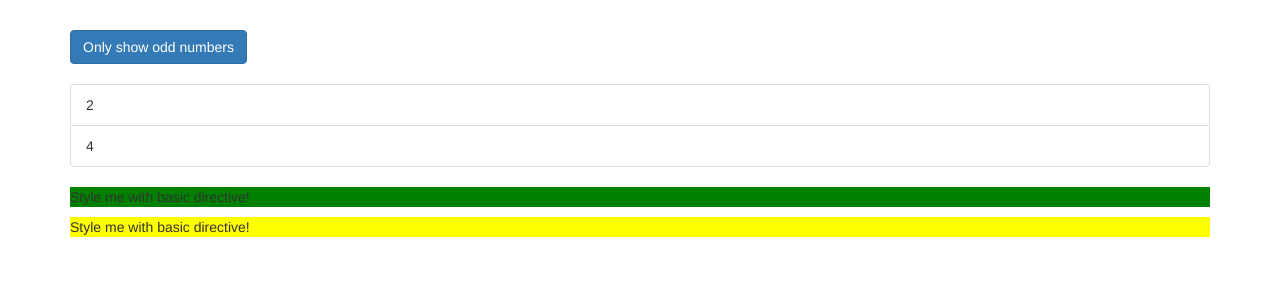
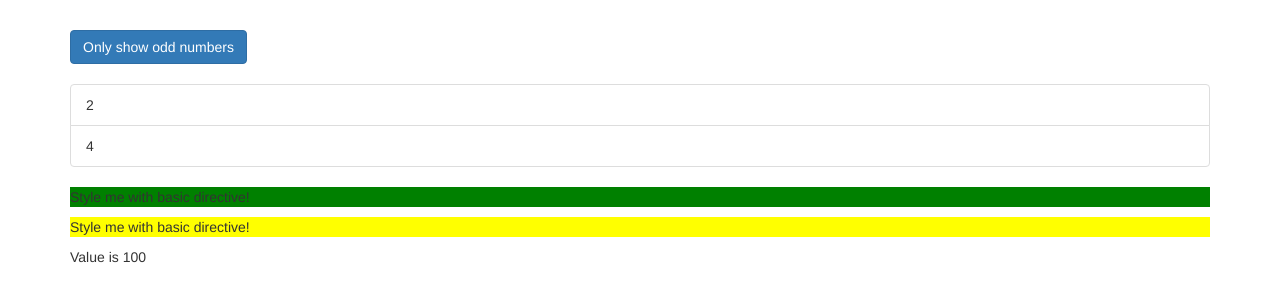
Before and after one commit to dkchmielewski/even-odd-toggle, an Angular app: page / in a window 1280 px wide. Shown: the top 302 px of the page. Built offline with nearby package versions, Linux system fonts and the light colour scheme.

Commit message:
ngSwitch directive

```diff
--- a/src/app/app.component.html
+++ b/src/app/app.component.html
@@ -50,6 +50,12 @@
         <p appBetterHighlight [appBetterHighlight]="'red'" defaultColor="yellow"
         highlightColor = "red"
         >Style me with basic directive!</p>
+        <div [ngSwitch]="value">
+          <p *ngSwitchCase="5">Value is 5</p>
+          <p *ngSwitchCase="10">Value is 10</p>
+          <p *ngSwitchCase="100">Value is 100</p>
+          <p *ngSwtichDefault>Value is Default</p>
+        </div>
 
       <!-- <ng-template [ngIf]="onlyOdd">
         <p>Only odd</p>
--- a/src/app/app.component.ts
+++ b/src/app/app.component.ts
@@ -10,4 +10,5 @@
   oddNumbers = [1, 3, 5];
   evenNumbers = [2, 4];
   onlyOdd = false;
+  value=100;
 }
```
